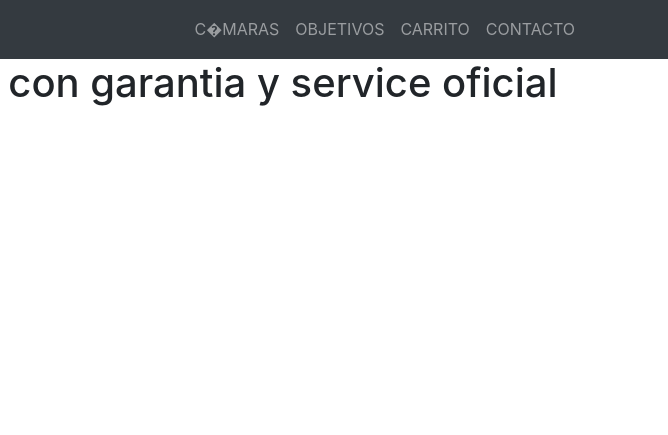
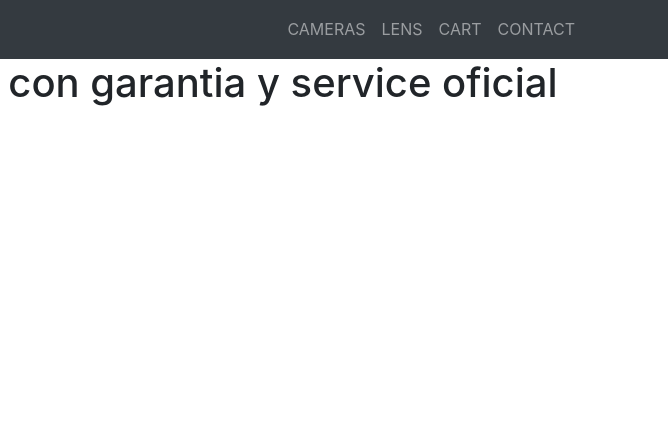
Before and after one commit to juanfran20/TPE-TIO-2019-MENCHON-LENZI, a plain HTML site: page index.html in a window 1280 px wide. Shown: the top 435 px of the page, 612-1280 px from the left. Drawn offline with nearby package versions, Linux system fonts and the light colour scheme.

Commit message:
cambio de titulos a ingles

```diff
--- a/index.html
+++ b/index.html
@@ -30,16 +30,16 @@
                 <div class="collapse navbar-collapse" id="navbarResponsive">
                     <ul class="navbar-nav ml-auto">
                         <li class="nav-item">
-                            <a class="nav-link" href="camaras.html">C�MARAS</a>
+                            <a class="nav-link" href="camaras.html">CAMERAS</a>
                         </li>
                         <li class="nav-item">
-                            <a class="nav-link" href="objetivos.html">OBJETIVOS</a>
+                            <a class="nav-link" href="objetivos.html">LENS</a>
                         </li>
                         <li class="nav-item">
-                            <a class="nav-link" href="carrito.html">CARRITO</a>
+                            <a class="nav-link" href="carrito.html">CART</a>
                         </li>
                         <li class="nav-item">
-                            <a class="nav-link" href="contacto.html">CONTACTO</a>
+                            <a class="nav-link" href="contacto.html">CONTACT</a>
                         </li>
                     </ul>
                 </div>
```
